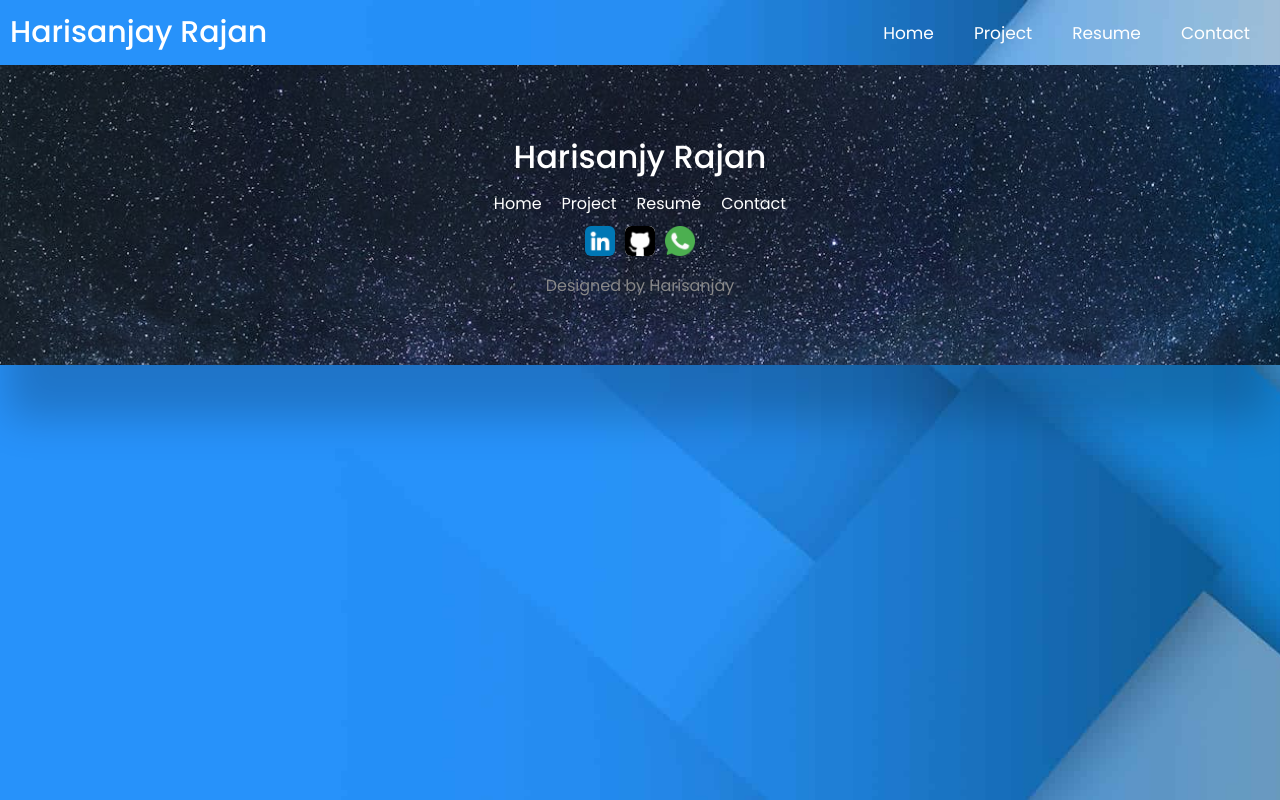
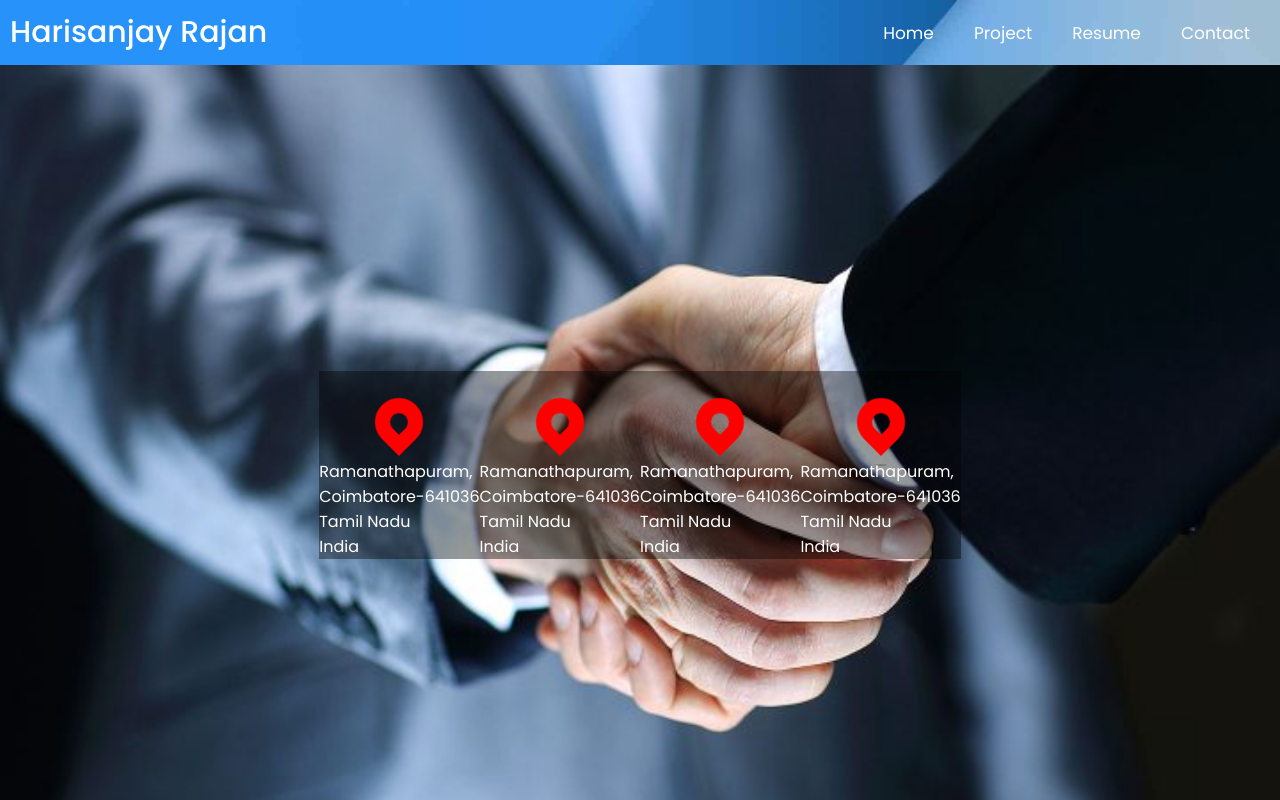
Before and after one commit to Harisanjay403/ReactPractice, a React (Vite) app in the folder portfolio/: page /contact in a window 1280 px wide. Shown: the top 800 px of the page. Built offline with nearby package versions, Linux system fonts and the light colour scheme.

Commit message:
contact page editing

```diff
--- a/portfolio/src/App.jsx
+++ b/portfolio/src/App.jsx
@@ -5,6 +5,7 @@ import { Home } from './Home.jsx'
 import { Project } from './Project.jsx'
 import { Resume } from './Resume.jsx'
 import { Footer } from './Footer.jsx'
+import { Contact } from './Contact.jsx'
 
 function App() {
 
@@ -17,6 +18,7 @@ function App() {
         <Route path={'/'} element={< Home />}/>
         <Route path={'/project'} element={ < Project />} />
         <Route path={'/resume'} element={ < Resume />} />
+        <Route path={'/contact'} element={ <Contact />}/>
 
 
       </Routes>
--- /dev/null
+++ b/portfolio/src/Contact.css
@@ -0,0 +1,73 @@
+.contact-container{
+    height:100vh;
+    width:100vw;
+    display:flex;
+    justify-content: center;
+    align-items: center;
+    background-image: url('./assets/handshake.jpg');
+    background-size: cover;
+}
+
+.contacts{
+    display:flex;
+    flex-wrap: wrap;
+    background-color:rgba(0,0,0,0.4);
+}
+
+.loader {
+    width: 48px;
+    height: 48px;
+    display: block;
+    margin: 20px auto;
+    box-sizing: border-box;
+    position: relative;
+  }
+
+  .loader::after {
+    content: '';
+    width: 48px;
+    height: 48px;
+    left: 0;
+    bottom: 0;
+    position: absolute;
+    border-radius: 50% 50% 0;
+    border: 15px solid red;
+    transform: rotate(45deg) translate(0, 0);
+    box-sizing: border-box;
+    animation: animMarker 0.4s ease-in-out infinite alternate;
+  }
+
+  .loader::before {
+    content: '';
+    box-sizing: border-box;
+    position: absolute;
+    left: 0;
+    right: 0;
+    margin: auto;
+    top: 150%;
+    width: 24px;
+    height: 4px;
+    border-radius: 50%;
+    background: rgba(0, 0, 0, 0.2);
+    animation: animShadow 0.4s ease-in-out infinite alternate;
+  }
+
+  @keyframes animMarker {
+    0% {
+      transform: rotate(45deg) translate(5px, 5px);
+    }
+
+    100% {
+      transform: rotate(45deg) translate(-5px, -5px);
+    }
+  }
+
+  @keyframes animShadow {
+    0% {
+      transform: scale(0.5);
+    }
+
+    100% {
+      transform: scale(1);
+    }
+  }
--- /dev/null
+++ b/portfolio/src/Contact.jsx
@@ -0,0 +1,34 @@
+import "./Contact.css"
+
+export const Contact = () =>{
+
+    return(
+        <>
+            <div className="contact-container">
+                <div className="contacts">
+                    <div className="address">
+                        <div class="loader"></div>
+                        <p>Ramanathapuram,<br />Coimbatore-641036 <br />Tamil Nadu <br /> India</p>
+                    </div>
+
+                    <div className="address">
+                        <div class="loader"></div>
+                        <p>Ramanathapuram,<br />Coimbatore-641036 <br />Tamil Nadu <br /> India</p>
+                    </div>
+
+                    <div className="address">
+                        <div class="loader"></div>
+                        <p>Ramanathapuram,<br />Coimbatore-641036 <br />Tamil Nadu <br /> India</p>
+                    </div>
+
+                    <div className="address">
+                        <div class="loader"></div>
+                        <p>Ramanathapuram,<br />Coimbatore-641036 <br />Tamil Nadu <br /> India</p>
+                    </div>
+
+
+                </div>
+            </div>
+        </>
+    )
+}
```
Also changed, not shown: portfolio/src/assets/handshake.jpg (added).
